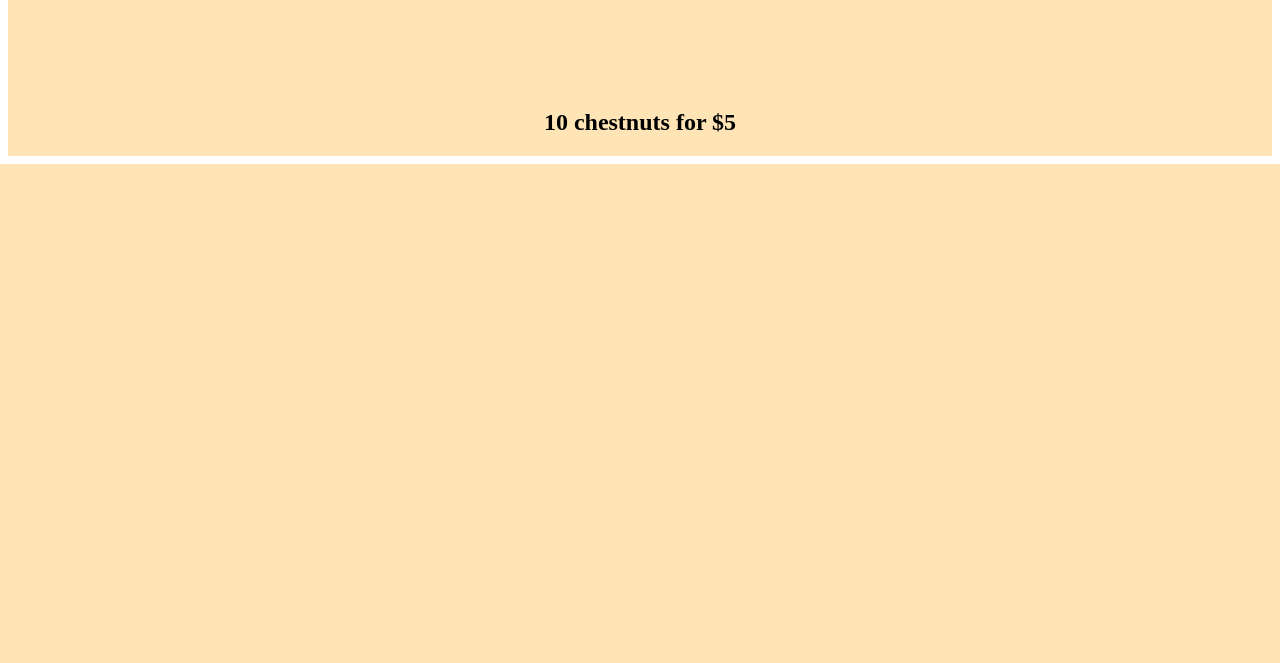
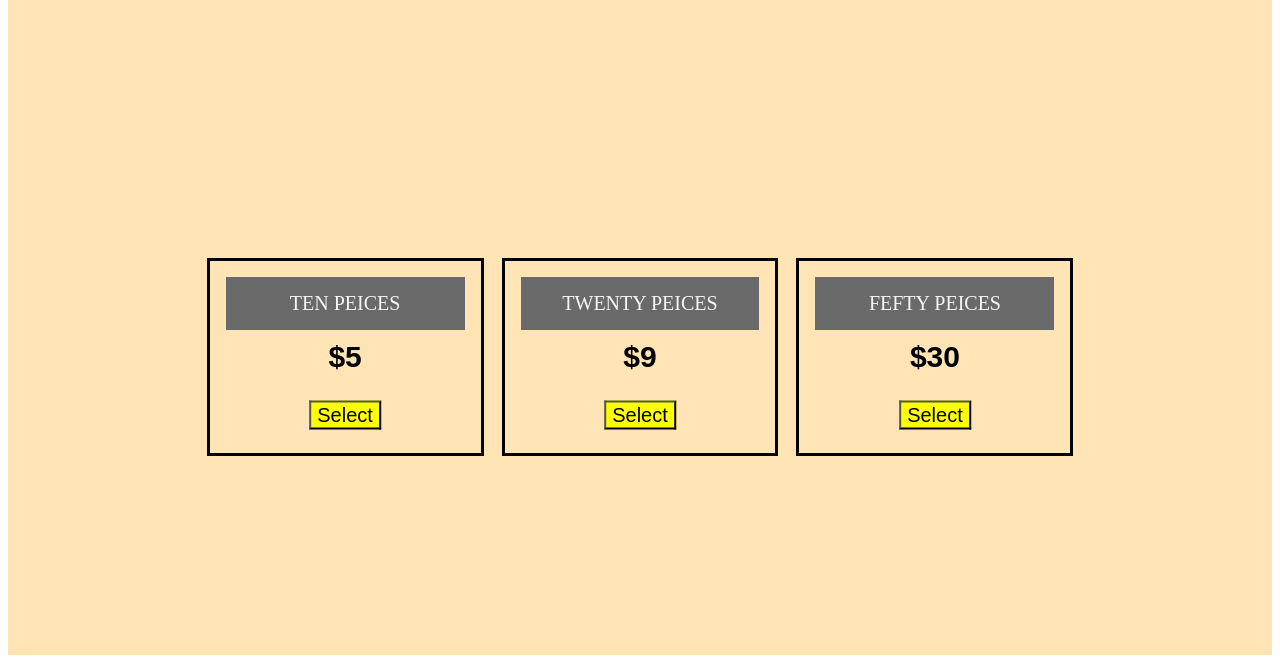
Before and after one commit to OsamaBuhamad/ProductLandingPage_fcc, a PHP site: page / in a window 1280 px wide. Shown: the part 1245-1908 px from the top of the page. Before the commit the page ends 1409 px from the top, so only its background shows below. Run offline with PHP 8.4, Linux system fonts and the light colour scheme; some libraries are stand-ins or nearby versions.

Commit message:
progress, fixed nav-bar
added package div

```diff
--- a/index.html
+++ b/index.html
@@ -7,22 +7,30 @@
 
 
     <nav id="nav-bar" >
-        <ul class="nav-link">
+        <ul >
             <img id="header-img" src="https://cdn2.iconfinder.com/data/icons/autumn-4/100/Chestnut-128.png">
 
-            <li  class="nav-link"><a  href="#origin">Discription</a></li>
+            <li  ><a  class= "nav-link" href="#origin">Origin</a></li>
 
-            <li  class="nav-link" ><a  href="#show">Preview</a></li>
+            <li   ><a  class= "nav-link" href="#show">Show</a></li>
 
-            <li s class="nav-link" ><a  href="#prices">Prices</a></li>
+            <li  ><a  class= "nav-link" href="#prices">Prices</a></li>
         </ul>
+<!--
+        <img id="header-img" src="https://cdn2.iconfinder.com/data/icons/autumn-4/100/Chestnut-128.png">
+        <a class="nav-link" href="#origin">Origin</a>
+
+           <a class="nav-link" href="#show">Show</a>
+
+            <a  class="nav-link"href="#prices">Prices</a>
+-->
 
     </nav>
 </header>
 
     <body id="body">
 
-        <br><br><br>
+        <br><br><br><br><br><br>
         <img class="imgs" src="videos/chestnuts_fire.gif" width="450px" height="250px" alt="roasting of fire">
 
         <br><br><br><br><br><br><br><br>
@@ -57,7 +65,29 @@ realize the growth potential necessary for timely inoculation and nut production
         <br><br><br><br><br>
 
         <div id="prices">
-            <h2>10 chestnuts for $5</h2>
+
+            <div class="package">
+                <h4>Ten Peices</h4>
+                <price>$5</price>
+
+                <button>Select</button>
+            </div>
+
+            <div class="package">
+                <h4>Twenty Peices</h4>
+                <price>$9</price>
+
+                <button>Select</button>
+            </div>
+
+
+            <div class="package">
+                <h4>Fefty Peices</h4>
+                <price>$30<br></price>
+
+                <button>Select</button>
+            </div>
+<!--            <h2>10 chestnuts for $5</h2>-->
 
 
         </div>
--- a/stylesheet.css
+++ b/stylesheet.css
@@ -83,3 +109,66 @@ a:hover{
 h2{
     text-align:center;
 }
+
+#prices{
+    display: flex;
+    padding: 15%;
+}
+
+.package{
+    border: 3px;
+    border-style: solid;
+    border-color: black;
+    padding: 1em;
+    margin: 9px;
+    width: 100%;
+    height: 10em;
+    position: relative
+
+
+
+
+}
+.package h4{
+    color: whitesmoke;
+    background-color: dimgray;
+    margin: 0;
+    padding: 15px 0;
+    width:100%;
+    font-weight: 400;
+    font-size: 20px;
+    text-align: center;
+    text-transform: uppercase;
+}
+
+.package button{
+    background-color: yellow;
+    text-align: center;
+
+    font-size: 20px;
+    margin: 0;
+    position: absolute;
+    bottom: 5%;
+    left: 50%;
+    margin-right: -50%;
+    transform: translate(-50%, -50%)
+
+
+
+
+}
+
+.package price{
+
+     text-align: center;
+    font-weight: bold;
+    font-family: sans-serif;
+    font-size: 30px;
+    margin: 0;
+    position: absolute;
+    top: 50%;
+    left: 50%;
+    margin-right: -50%;
+    transform: translate(-50%, -50%) }
+
+}
```
Also changed, not shown: other parts of stylesheet.css (+41 -15 lines).
